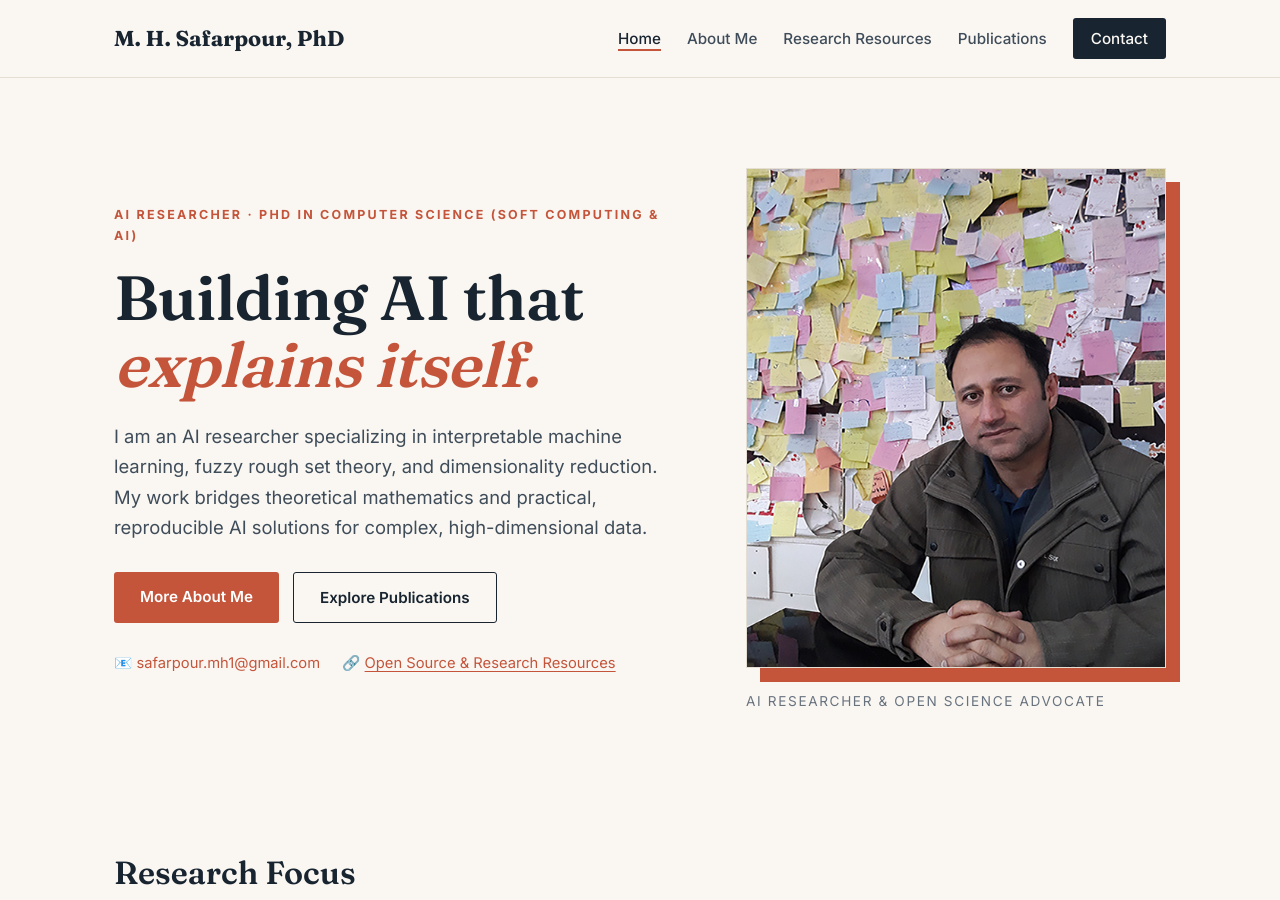
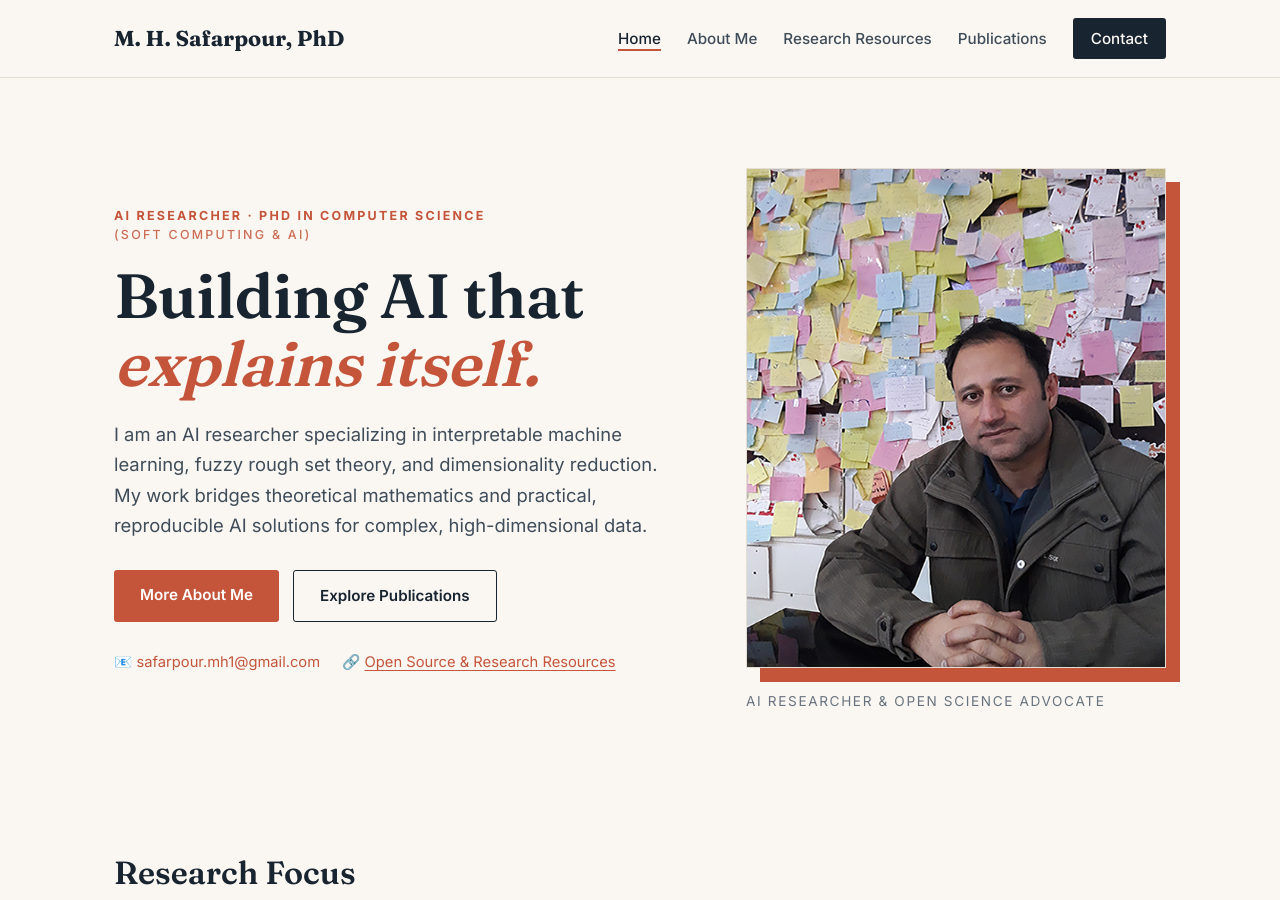
Before and after one commit to safarpour-mh/safarpour-mh.github.io, a Jekyll site: the page index.html, which Jekyll copies as it is, in a window 1280 px wide and 900 px high. Built offline with Jekyll 4.4.1, drawn with Linux system fonts in a browser that asks for light colours.

Commit message:
Update index.html

```diff
--- a/index.html
+++ b/index.html
@@ -31,7 +31,10 @@
 <section class="hero">
   <div class="container hero-grid">
     <div>
-      <p class="kicker">AI Researcher · PhD in Computer Science (Soft Computing & AI)</p>
+      <p class="kicker" style="line-height: 1.5;">
+        AI Researcher · PhD in Computer Science<br>
+        <span style="font-weight: 500; opacity: 0.85;">(Soft Computing & AI)</span>
+      </p>
       <h1>Building AI that <em>explains itself.</em></h1>
       <p class="lede">I am an AI researcher specializing in interpretable machine learning, fuzzy rough set theory, and dimensionality reduction. My work bridges theoretical mathematics and practical, reproducible AI solutions for complex, high-dimensional data.</p>
       <div class="hero-cta">
```
